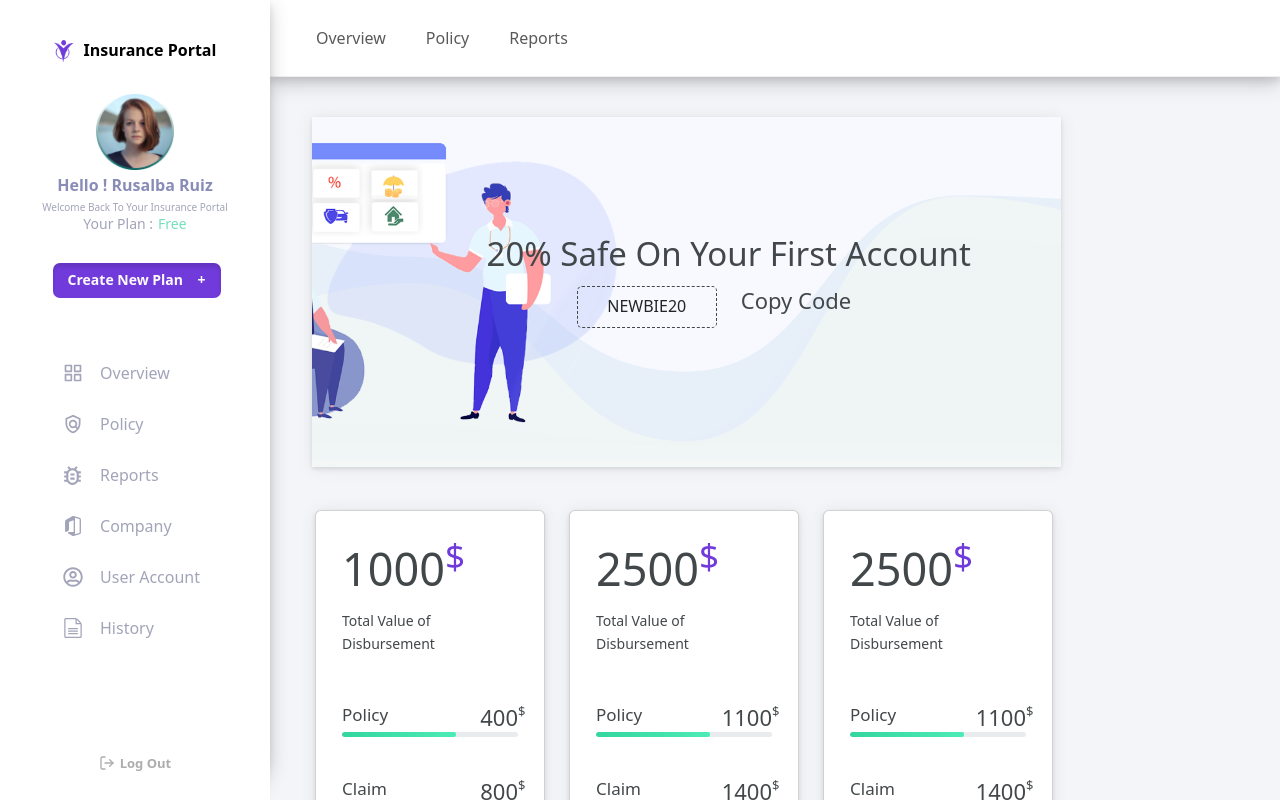
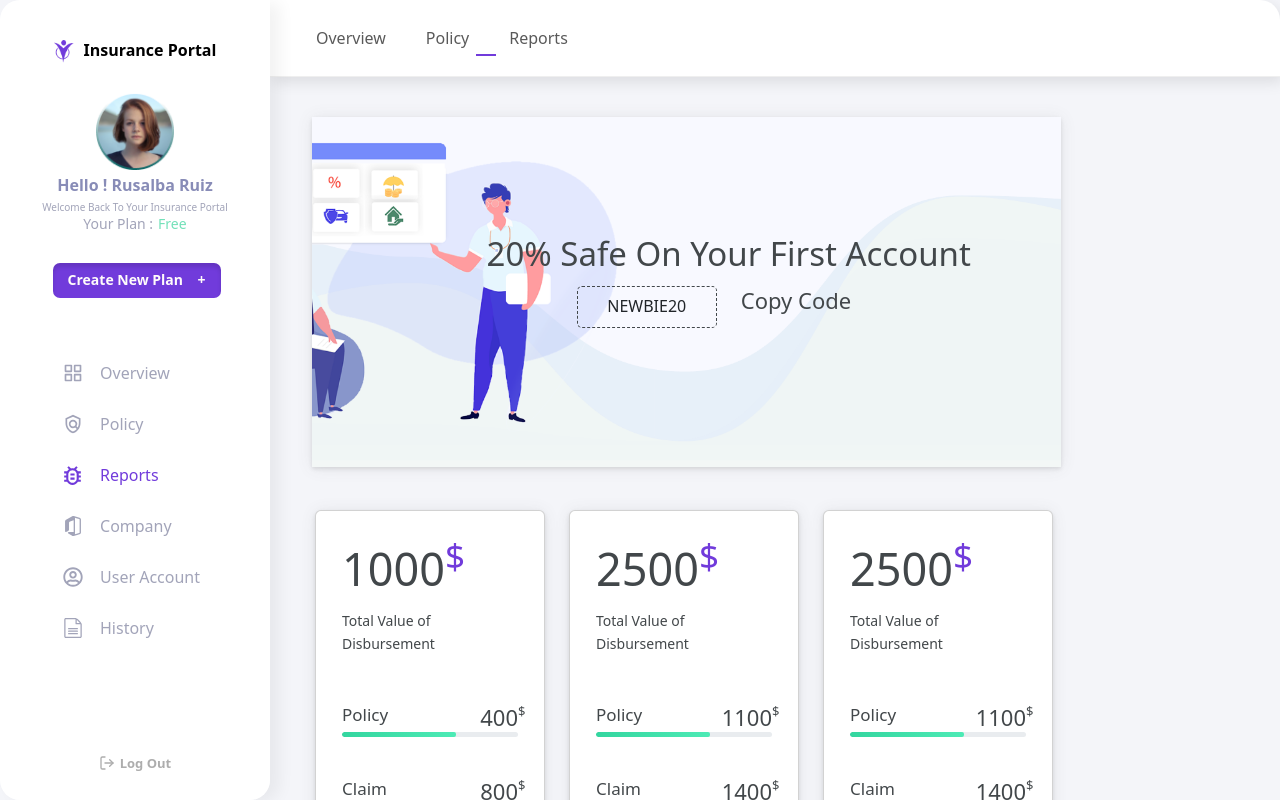
Before and after one commit to okechukwu0127/appsilon_figma, a React (Create React App) app: page / in a window 1280 px wide. Built offline with nearby package versions, Linux system fonts and the light colour scheme; a web font is replaced by a local one.

Commit message:
Menu Patch

```diff
--- a/src/components/Sidebar.js
+++ b/src/components/Sidebar.js
@@ -23,7 +23,7 @@ const Sidebar = ({ image, collapsed, rtl, toggled, handleToggleSidebar }) => {
   const intl = useIntl();
   return (
     <ProSidebar
-      className="shadowBox ProSidebar"
+      className="sidebarShaow ProSidebar"
       //image={image ? sidebarBg : false}
       image={false}
       rtl={rtl}
@@ -82,7 +82,7 @@ const Sidebar = ({ image, collapsed, rtl, toggled, handleToggleSidebar }) => {
             {intl.formatMessage({ id: "policy" })}
           </MenuItem>
 
-          <MenuItem icon={<MdOutlineBugReport size={25} />}>
+          <MenuItem active={true} icon={<MdOutlineBugReport size={25} />}>
             {intl.formatMessage({ id: "report" })}
           </MenuItem>
           <MenuItem icon={<SiMicrosoftoffice size={20} />}>
--- a/src/page/Main.js
+++ b/src/page/Main.js
@@ -1,5 +1,4 @@
 import React from "react";
-import { FiNavigation } from "react-icons/fi";
 import NavbarMenu from "./../components/Navbar";
 import CardData from "./../components/Card";
 import CardSlider from "./../components/CardSlider";
--- a/src/styles/App.scss
+++ b/src/styles/App.scss
@@ -17,6 +17,7 @@ body {
   height: 100vh;
   color: #353535;
   font-family: "Segoe UI", sans-serif;
+  background: rgb(244, 245, 249) !important;
 }
 
 #root {
@@ -211,6 +212,21 @@ body {
     transition-duration: 0.75s;
   }
 
+  .navbar-light .navbar-nav a.reportsL:after
+  {
+    content: "";
+    position: absolute;
+    width: 2%;
+    left: 19.8%;
+    display: block;
+    height: 2px;
+    background-color: $highlight-color;
+    bottom: 10px;
+    transition: $animate;
+    transition-duration: 0.75s;
+
+  }
+
   .navbar-light .navbar-nav a.reportsL:hover:after,
   navbar-light .navbar-nav .nav-link.active {
     content: "";
@@ -234,12 +250,19 @@ body {
     border: "3px solid red";
   }
 
+  .sidebarShaow {
+    box-shadow: 10px 3px 15px rgba(0, 0, 0, 0.05);
+    border-radius: 20px 0px 20px 20px;
+  }
+
   .shadowBox {
     box-shadow: 0 4px 8px 0 rgba(0, 0, 0, 0.1), 0 6px 20px 0 rgba(0, 0, 0, 0.19);
   }
 
   .shadowNavBar {
-    box-shadow: 0 4px 8px 0 rgba(0, 0, 0, 0.1), 0 6px 20px 0 rgba(0, 0, 0, 0.19);
+    // background: #FFFFFF;
+    box-shadow: 3px 5px 15px rgba(0, 0, 0, 0.1);
+    border-radius: 0px 20px 0px 0px;
   }
 
   .hide {
@@ -470,6 +493,12 @@ body {
     }
   }
 
+  .pro-sidebar > .pro-sidebar-inner {
+    border-top-left-radius: 20px;
+    border-bottom-left-radius: 20px;
+    border-bottom-right-radius: 20px;
+  }
+
   .CardSliderData {
     background-image: url("./../assets/sliderBg_.png");
     height: 350px;
@@ -543,9 +572,6 @@ body {
       width: 98%;
     }
 
-    .cardChild {
-      //right: auto;
-    }
 
     .cardTitle {
       font-weight: 300;
@@ -683,8 +709,18 @@ body {
       right: auto;
     }
 
+    .shadowNavBar {
+      border-radius: 0px 0px 0px 0px;
+    }
+    .pro-sidebar > .pro-sidebar-inner {
+      border-top-left-radius: 0px;
+      border-bottom-left-radius: 0px;
+      border-bottom-right-radius: 0px;
+    }
+
     .CardSliderData {
       width: 97%;
+      height: 250px;
     }
 
     .shadowNavBar {
@@ -711,7 +747,7 @@ body {
     }
 
     main {
-      padding: 14px;
+      padding: 8px;
     }
     header {
       position: absolute;
```
